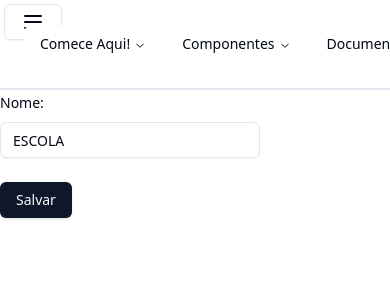
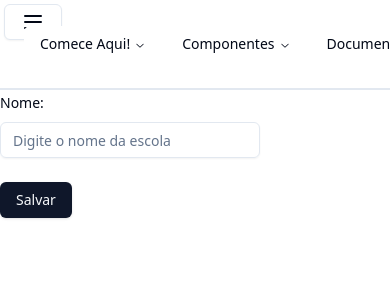
Before and after one commit to Rafaelteppa/prova2, a Next.js app: page /admin/school/new in a window 390 px wide. Shown: the top 300 px of the page. Built offline with nearby package versions, Linux system fonts and the light colour scheme.

Commit message:
fix: NavBar.tsx

```diff
--- a/app/admin/boock/new/page.tsx
+++ b/app/admin/boock/new/page.tsx
@@ -28,7 +28,7 @@ export default function SaveBoock() {
     const form = useForm<z.infer<typeof FormSchema>>({
         resolver: zodResolver(FormSchema),
         defaultValues: { //valor que aparece por padrão
-            titulo: "Livro",
+            titulo: "",
         },
     })
 
--- a/app/admin/components/NavBar.tsx
+++ b/app/admin/components/NavBar.tsx
@@ -9,7 +9,7 @@ import { MenuSheet } from "./MenuSheet";
 export default function NavBar() {
     return (
         <div className="flex justify-between p-6 border-b-2">
-            <img  src="/img/utfpr2.png" className="hidden lg:block size-[7%] lg:size-[10%]"/>
+            <img  src="/img/logo.jpeg" className="hidden lg:block size-[7%] lg:size-[10%]"/>
 
              <MenuSheet/>
 
@@ -21,7 +21,7 @@ export default function NavBar() {
                 <DropdownMenu>
                     <DropdownMenuTrigger asChild>
                         <Avatar>
-                            <AvatarImage src="https://avatars.githubusercontent.com/u/72134861?v=4" alt="@shadcn" />
+                            <AvatarImage src="https://w7.pngwing.com/pngs/909/571/png-transparent-spider-man-spider-man-comics-heroes-superhero-thumbnail.png" alt="@shadcn" />
                             <AvatarFallback>LB</AvatarFallback>
                         </Avatar>
                     </DropdownMenuTrigger>
--- a/app/admin/school/new/page.tsx
+++ b/app/admin/school/new/page.tsx
@@ -27,7 +27,7 @@ export default function SaveSchool() {
     const form = useForm<z.infer<typeof FormSchema>>({
         resolver: zodResolver(FormSchema),
         defaultValues: { //valor que aparece por padrão
-            name: "ESCOLA",
+            name: "",
         },
     })
 
```
Also changed, not shown: public/img/logo.jpeg (added).
